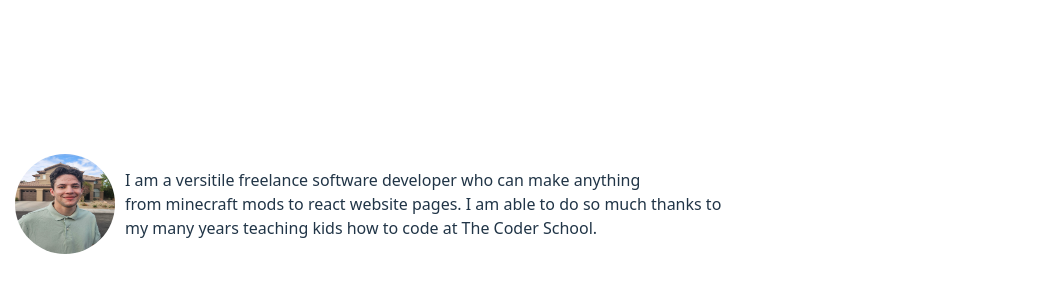
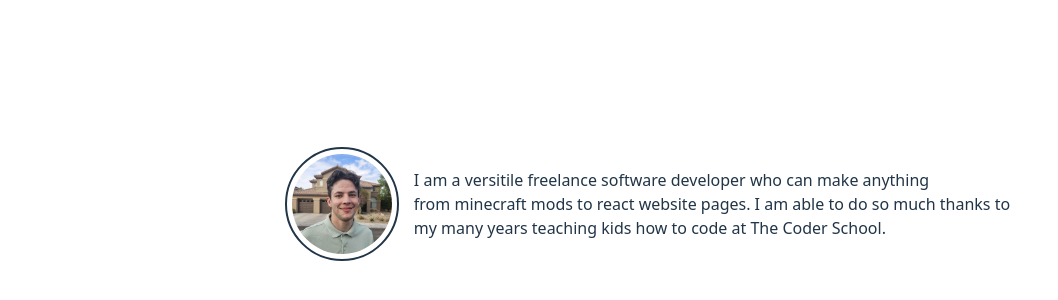
Before and after one commit to skits4107/my-portfolio-site, a React (Vite) app: page / in a window 1280 px wide. Shown: the part 196-496 px from the top of the page, without its empty margins (0-1058 px from the left). Built offline with nearby package versions, Linux system fonts and the light colour scheme.

Commit message:
about me bio display fixed

```diff
--- a/src/components/AboutMe/AboutMe.css
+++ b/src/components/AboutMe/AboutMe.css
@@ -4,6 +4,7 @@
     justify-content: center;
     align-items: center;
     padding:10px;
+    width: 100vw;
 }
 
 .ProfilePhoto{
@@ -12,9 +13,15 @@
     display: inline-block;
     width: 100px;
     height: 100px;
+    justify-self: center;
+    border-width: 2px;
+    border-style: solid;
+    margin-right: 5px;
 }
 
 .aboutText{
     padding: 5px;
+    margin-left: 5px;
     display: inline-block;
+    justify-self: center;
 }
```
Also changed, not shown: src/assets/PhotoOfMe.jpg.
